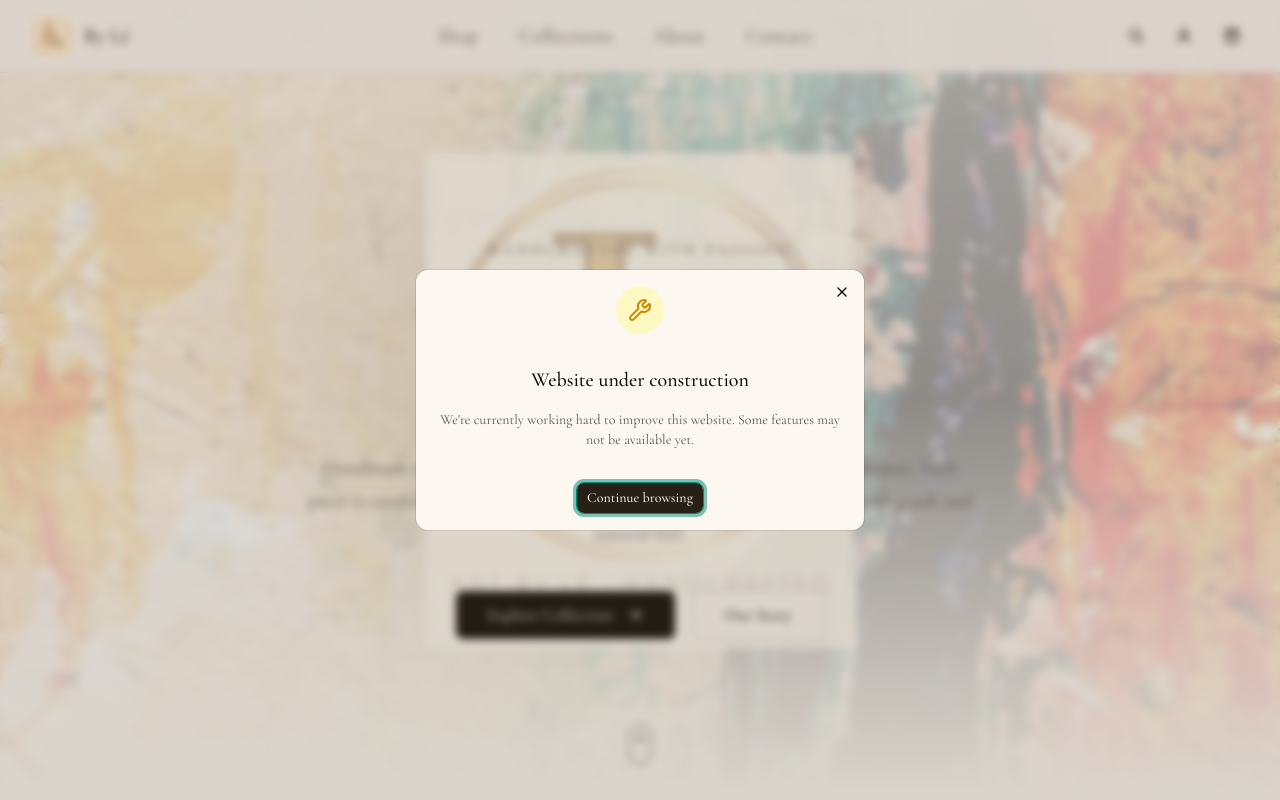
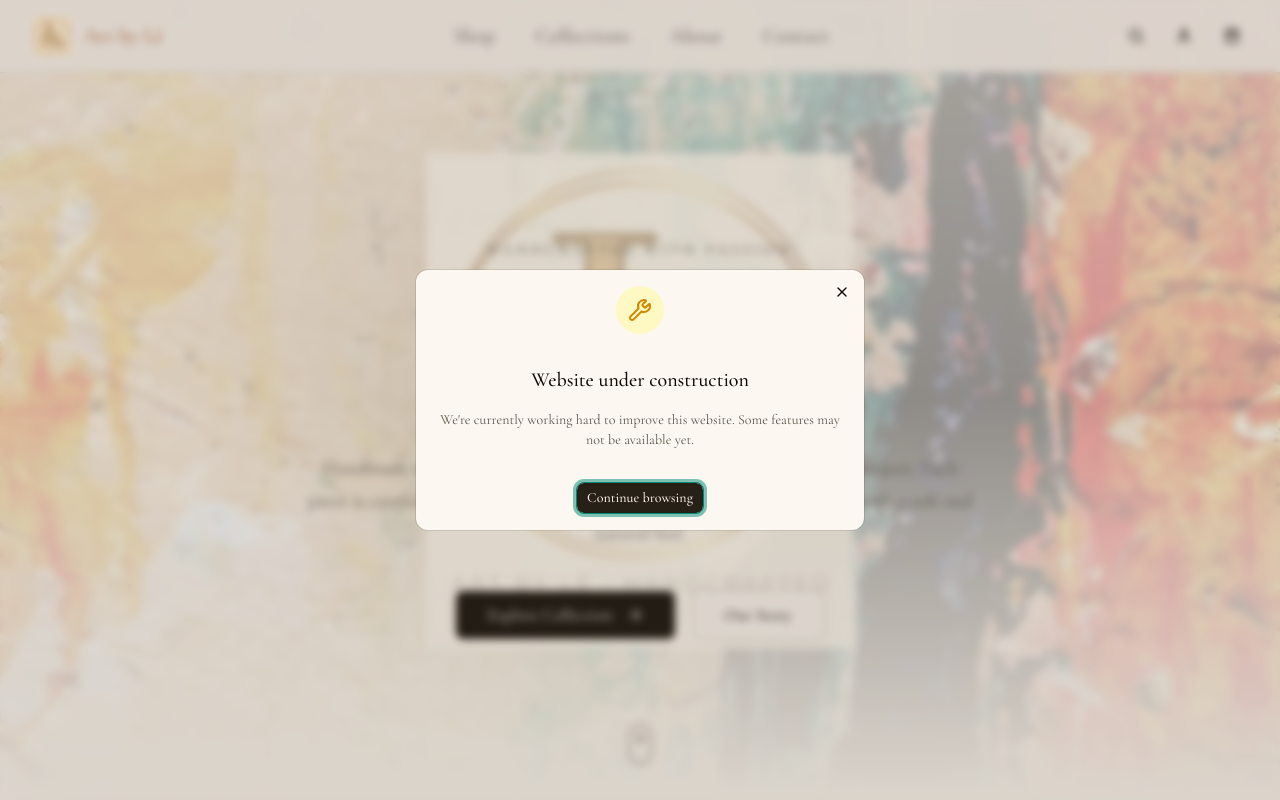
Before and after one commit to Tim-Smans/byle-webshop, a Next.js app: page / in a window 1280 px wide. Shown: the top 800 px of the page. Built offline with nearby package versions, Linux system fonts and the light colour scheme.

Commit message:
Changed some colors, got feedback from end user

```diff
--- a/app/globals.css
+++ b/app/globals.css
@@ -16,7 +16,7 @@
   --secondary-foreground: oklch(0.98 0.01 75);
   --muted: oklch(0.90 0.02 75);
   --muted-foreground: oklch(0.45 0.02 75);
-  --accent: oklch(0.60 0.16 35);
+  --accent: #ac4e16;
   --accent-foreground: oklch(0.98 0.01 75);
   --destructive: oklch(0.577 0.245 27.325);
   --destructive-foreground: oklch(0.98 0.01 75);
@@ -104,3 +104,7 @@
 ::-webkit-scrollbar-thumb:hover {
   background: var(--muted-foreground);
 }
+
+.text-oker{
+  color: #ac4e16;
+}
--- a/components/home/about.tsx
+++ b/components/home/about.tsx
@@ -5,7 +5,7 @@ import { FC } from "react"
 const stats = [
   { value: "20+", label: "Original Pieces" },
   { value: "5", label: "Months Experience" },
-  { value: "2", label: "Satisfied Customers" },
+  { value: "3", label: "Satisfied Customers" },
   { value: "100%", label: "Handcrafted" },
 ]
 
--- a/components/home/featured.tsx
+++ b/components/home/featured.tsx
@@ -87,7 +87,7 @@ const FeaturedPieces: FC = () => {
           <p className="text-sm font-sans font-medium tracking-[0.3em] uppercase text-secondary mb-4">
             Curated Selection
           </p>
-          <h2 className="text-4xl sm:text-5xl font-light tracking-tight text-foreground mb-4">
+          <h2 className="text-oker text-4xl sm:text-5xl font-light tracking-tight text-foreground mb-4">
             Featured <span className="italic font-medium">Pieces</span>
           </h2>
           <p className="max-w-2xl mx-auto text-muted-foreground text-lg">
--- a/components/home/hero.tsx
+++ b/components/home/hero.tsx
@@ -24,7 +24,7 @@ const Hero: FC = () => {
           Handcrafted with passion
         </p>
 
-        <h1 className="text-5xl sm:text-6xl lg:text-7xl font-light tracking-tight text-foreground mb-6 text-balance">
+        <h1 className="text-5xl sm:text-6xl lg:text-7xl font-light tracking-tight text-oker mb-6 text-balance">
           Art That Speaks <br />
           <span className="font-medium italic">to Your Soul</span>
         </h1>
--- a/components/home/newsletter.tsx
+++ b/components/home/newsletter.tsx
@@ -38,7 +38,7 @@ import { ReactFormState } from "react-dom/client"
             <div className="w-8 h-8 rounded-full bg-secondary flex items-center justify-center">
               <Check className="h-5 w-5 text-secondary-foreground" />
             </div>
-            <span>Thank you for subscribing!</span>
+            <span>Thank you for your interest in my store!</span>
           </div>
         ) : (
           <form onSubmit={handleSubmit} className="flex flex-col sm:flex-row gap-4 max-w-md mx-auto">
--- a/components/shared/footer.tsx
+++ b/components/shared/footer.tsx
@@ -34,7 +34,7 @@ const Footer: FC = () => {
             <Link href="/" className="flex items-center gap-3 mb-6">
               <div className="relative h-12 w-12 rounded overflow-hidden">
                 <Image
-                  src="/images/banner.png"
+                  src="/images/logo.jpg"
                   alt="By Lé Handcrafted Art"
                   fill
                   className="object-cover"
@@ -42,7 +42,7 @@ const Footer: FC = () => {
               </div>
               <div>
                 <span className="text-xl font-medium text-foreground block">
-                  By Lé
+                  Art by Lé
                 </span>
                 <span className="text-xs font-sans tracking-wide text-muted-foreground">
                   Handcrafted Art
--- a/components/shared/header.tsx
+++ b/components/shared/header.tsx
@@ -30,8 +30,8 @@ const Header: FC = () => {
               className="object-cover rounded"
             />
           </div>
-          <span className="hidden sm:block text-xl font-heading tracking-wide text-foreground">
-            By Lé
+          <span className="hidden text-oker sm:block text-xl font-heading tracking-wide text-foreground">
+            Art by Lé
           </span>
         </Link>
 
```
